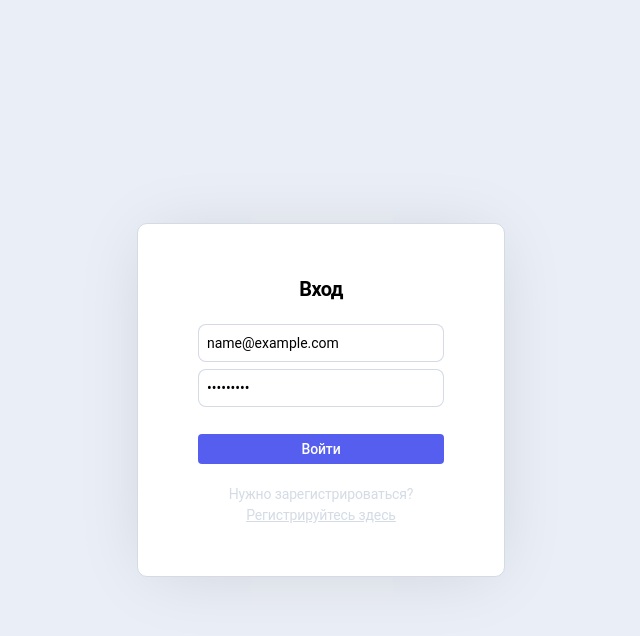
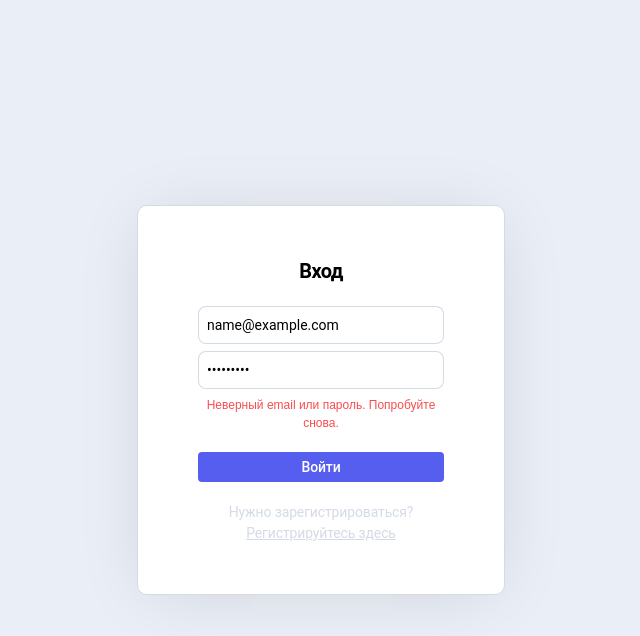
Before and after one commit to natalielogi/skypro-kanban, a React app: page /login in a window 1280 px wide. Both pictures are taken after typing "name@example.com", "Sample123" into the empty fields and a click on the button "Войти". Shown: the top 636 px of the page, without its empty margins (319-959 px from the left). Built offline with nearby package versions, Linux system fonts and the light colour scheme; no server answers; the HTML template or start-up script is replaced by a standard one.

Commit message:
ошибка входа

```diff
--- a/src/pages/LoginPage/LoginPage.jsx
+++ b/src/pages/LoginPage/LoginPage.jsx
@@ -8,11 +8,34 @@ import { signIn } from "../../services/auth.js";
 const LoginPage = ({ setIsAuth }) => {
   const [email, setEmail] = useState("");
   const [password, setPassword] = useState("");
+  const [touched, setTouched] = useState({});
+  const [errorMessage, setErrorMessage] = useState("");
+  const [isSubmitting, setIsSubmitting] = useState(false);
+  const [showErrors, setShowErrors] = useState(false);
   const navigate = useNavigate();
+
+  const handleChange = (e) => {
+    const { name, value } = e.target;
+
+    if (name === "email") setEmail(value);
+    if (name === "password") setPassword(value);
+
+    setTouched((prev) => ({ ...prev, [name]: true }));
+    setErrorMessage("");
+  };
+
+  const isFormValid = email && password;
 
   const handleSubmit = async (e) => {
     e.preventDefault();
+    setShowErrors(true);
+    if (!isFormValid) {
+      setErrorMessage("Пожалуйста, заполните все поля, чтобы войти в аккаунт.");
+      return;
+    }
+
     try {
+      setIsSubmitting(true);
       const { user, token } = await signIn({ login: email, password });
       localStorage.setItem("token", token);
       localStorage.setItem("user", JSON.stringify(user));
@@ -20,7 +43,9 @@ const LoginPage = ({ setIsAuth }) => {
       setIsAuth(true);
       navigate("/");
     } catch (error) {
-      alert(error.message);
+      setErrorMessage("Неверный email или пароль. Попробуйте снова.");
+    } finally {
+      setIsSubmitting(false);
     }
   };
 
@@ -35,19 +60,27 @@ const LoginPage = ({ setIsAuth }) => {
             <S.Form onSubmit={handleSubmit}>
               <S.Input
                 type="email"
+                name="email"
                 value={email}
-                onChange={(e) => setEmail(e.target.value)}
+                onChange={handleChange}
                 placeholder="Эл. почта"
-                required
+                $invalid={showErrors && touched.email && !email}
               />
               <S.Input
                 type="password"
+                name="password"
                 value={password}
-                onChange={(e) => setPassword(e.target.value)}
+                onChange={handleChange}
                 placeholder="Пароль"
-                required
+                $invalid={showErrors && touched.password && !password}
               />
-              <S.ButtonEnter type="submit">Войти</S.ButtonEnter>
+              {errorMessage && <S.ErrorText>{errorMessage}</S.ErrorText>}
+              <S.ButtonEnter
+                type="submit"
+                disabled={isSubmitting || (showErrors && !isFormValid)}
+              >
+                Войти
+              </S.ButtonEnter>
               <S.FormGroup>
                 <p>Нужно зарегистрироваться?</p>
                 <StyledRouterLink to="/register">
--- a/src/pages/LoginPage/Loginpage.styled.js
+++ b/src/pages/LoginPage/Loginpage.styled.js
@@ -80,29 +80,35 @@ export const Input = styled.input`
   &::placeholder {
     color: #94a6be;
   }
+
+  border: ${(props) =>
+    props.$invalid ? "1px solid red" : "0.7px solid rgba(148, 166, 190, 0.4)"};
+
+  &:focus {
+    outline: none;
+    border-color: #565eef;
+  }
 `;
 
 export const ButtonEnter = styled.button`
   width: 100%;
   height: 30px;
-  background-color: #565eef;
-  border-radius: 4px;
   margin-top: 20px;
   margin-bottom: 20px;
   border: none;
-  outline: none;
+  border-radius: 4px;
+  background-color: ${({ disabled }) => (disabled ? "#ccc" : "#565eef")};
+  color: #ffffff;
+  font-size: 14px;
+  font-weight: 500;
+  letter-spacing: -0.14px;
   display: flex;
   align-items: center;
   justify-content: center;
-  font-size: 14px;
-  line-height: 21px;
-  font-weight: 500;
-  letter-spacing: -0.14px;
-  color: #ffffff;
-  cursor: pointer;
+  cursor: ${({ disabled }) => (disabled ? "not-allowed" : "pointer")};
 
   &:hover {
-    background-color: #33399b;
+    background-color: ${({ disabled }) => (disabled ? "#ccc" : "#33399b")};
   }
 
   @media screen and (max-width: 375px) {
@@ -131,3 +137,12 @@ export const StyledRouterLink = styled(Link)`
   color: rgba(148, 166, 190, 0.4);
   cursor: pointer;
 `;
+
+export const ErrorText = styled.p`
+  color: rgb(248, 77, 77);
+  font-family: Arial;
+  font-size: 12px;
+  font-weight: 400;
+  line-height: 150%;
+  text-align: center;
+`;
```
